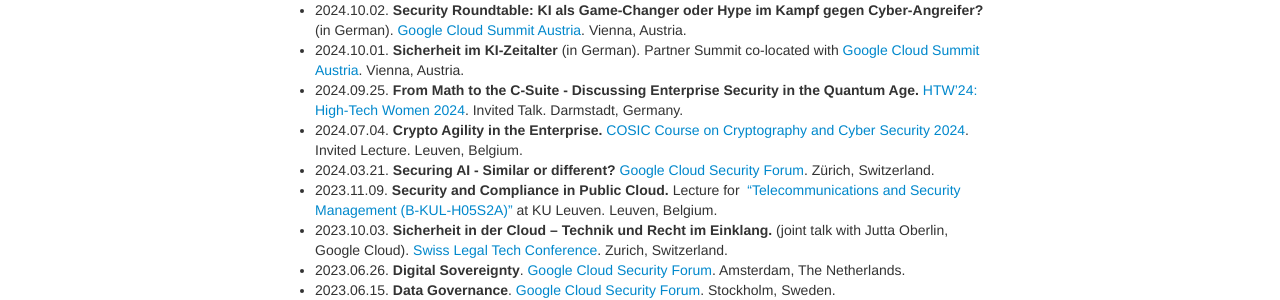
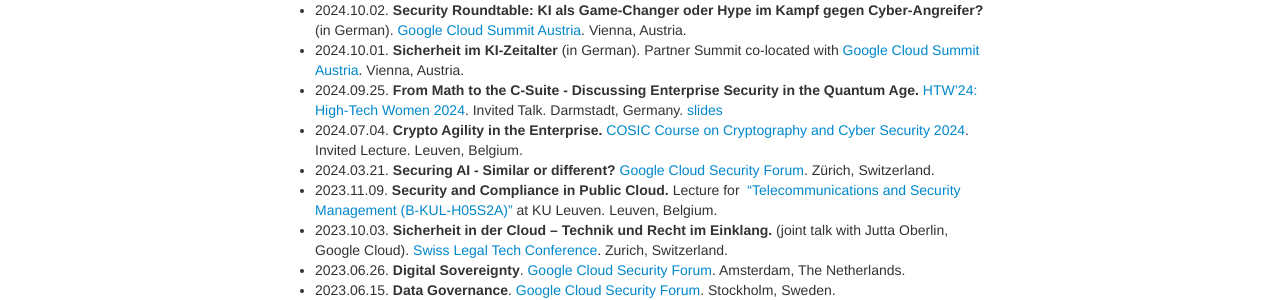
Before and after one commit to christianepeters/christianepeters.github.io, a Jekyll site: the page built from talks.md, in a window 1280 px wide and 900 px high. Shown: the part 292-592 px from the top of the window. Built offline with Jekyll 4.4.1, drawn with Linux system fonts in a browser that asks for light colours.

Commit message:
HTW slides added

```diff
--- a/talks.md
+++ b/talks.md
@@ -9,7 +9,7 @@
 - 2024.10.02. **Sicherheit im KI-Zeitalter** (in German). [Google Cloud Summit Austria](https://cloudonair.withgoogle.com/events/summit-oesterreich-2024). Vienna, Austria.
 - 2024.10.02. **Security Roundtable: KI als Game-Changer oder Hype im Kampf gegen Cyber-Angreifer?** (in German). [Google Cloud Summit Austria](https://cloudonair.withgoogle.com/events/summit-oesterreich-2024). Vienna, Austria.
 - 2024.10.01. **Sicherheit im KI-Zeitalter** (in German). Partner Summit co-located with [Google Cloud Summit Austria](https://cloudonair.withgoogle.com/events/summit-oesterreich-2024). Vienna, Austria.
-- 2024.09.25. **From Math to the C-Suite - Discussing Enterprise Security in the Quantum Age.** [HTW'24: High-Tech Women 2024](https://hightechwomen.org/). Invited Talk. Darmstadt, Germany.
+- 2024.09.25. **From Math to the C-Suite - Discussing Enterprise Security in the Quantum Age.** [HTW'24: High-Tech Women 2024](https://hightechwomen.org/). Invited Talk. Darmstadt, Germany. [slides](https://github.com/christianepeters/talks/blob/master/20240925.htw.pdf)
 - 2024.07.04. **Crypto Agility in the Enterprise.** [COSIC Course on Cryptography and Cyber Security 2024](https://www.esat.kuleuven.be/cosic/events/cosic-course/programme/). Invited Lecture. Leuven, Belgium.
 - 2024.03.21. **Securing AI - Similar or different?** [Google Cloud Security Forum](https://rsvp.withgoogle.com/events/security-forum-zurich-2024). Zürich, Switzerland.
 - 2023.11.09. **Security and Compliance in Public Cloud.** Lecture for  ["Telecommunications and Security Management (B-KUL-H05S2A)"](https://onderwijsaanbod.kuleuven.be/syllabi/e/H05S2AE.htm#activetab=doelstellingen_idp21220816) at KU Leuven. Leuven, Belgium.
```
